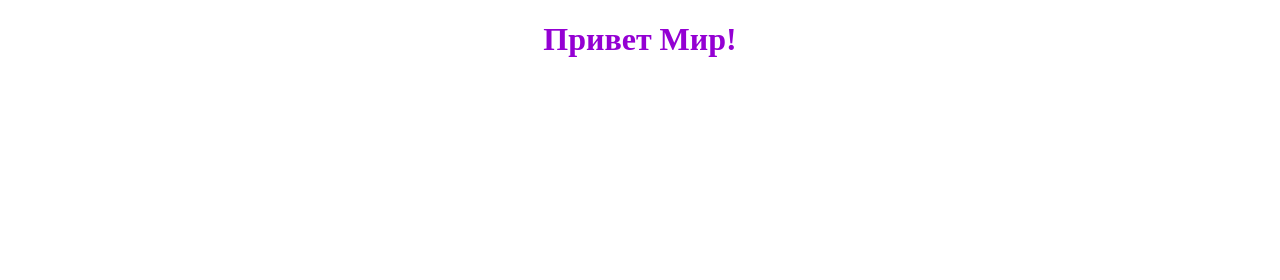
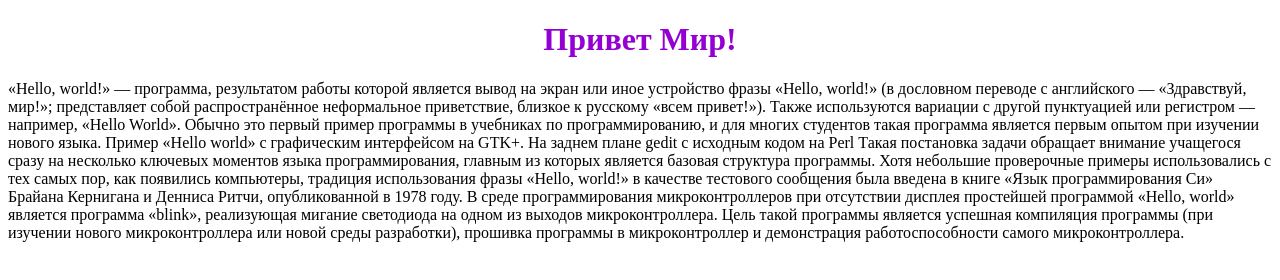
Before and after one commit to Fun4ose/second-project, a plain HTML site: page index.html in a window 1280 px wide. Drawn offline with Linux system fonts and the light colour scheme.

Commit message:
дописали абзац

```diff
--- a/index.html
+++ b/index.html
@@ -10,6 +10,15 @@
 </head>
 <body>
 <h1>Привет Мир!</h1>
+<p>«Hello, world!» — программа, результатом работы которой является вывод на экран или иное устройство фразы «Hello, world!» (в дословном переводе с английского — «Здравствуй, мир!»; представляет собой распространённое неформальное приветствие, близкое к русскому «всем привет!»). Также используются вариации с другой пунктуацией или регистром — например, «Hello World». Обычно это первый пример программы в учебниках по программированию, и для многих студентов такая программа является первым опытом при изучении нового языка.
+
+
+    Пример «Hello world» с графическим интерфейсом на GTK+. На заднем плане gedit с исходным кодом на Perl
+    Такая постановка задачи обращает внимание учащегося сразу на несколько ключевых моментов языка программирования, главным из которых является базовая структура программы.
+
+    Хотя небольшие проверочные примеры использовались с тех самых пор, как появились компьютеры, традиция использования фразы «Hello, world!» в качестве тестового сообщения была введена в книге «Язык программирования Си» Брайана Кернигана и Денниса Ритчи, опубликованной в 1978 году.
+
+    В среде программирования микроконтроллеров при отсутствии дисплея простейшей программой «Hello, world» является программа «blink», реализующая мигание светодиода на одном из выходов микроконтроллера. Цель такой программы является успешная компиляция программы (при изучении нового микроконтроллера или новой среды разработки), прошивка программы в микроконтроллер и демонстрация работоспособности самого микроконтроллера.</p>
 
 </body>
 </html>
```
